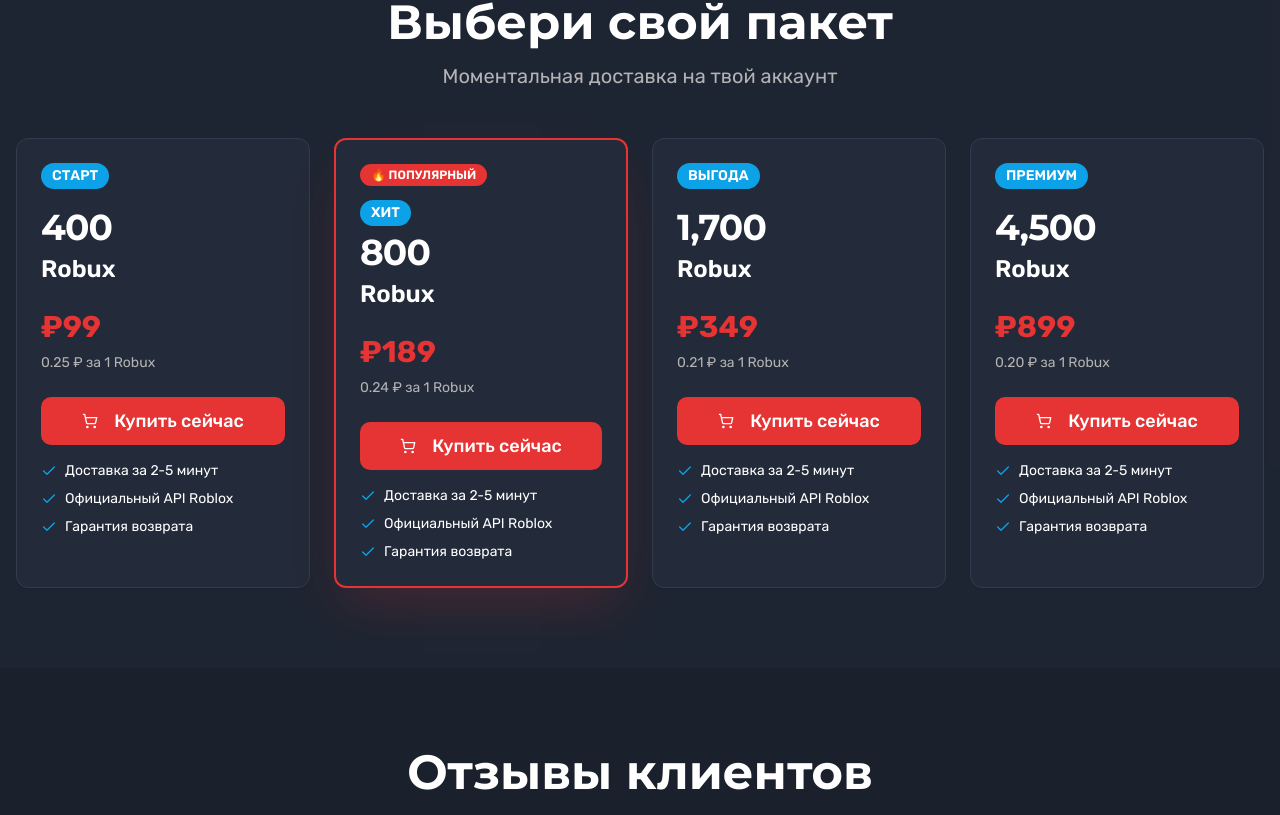
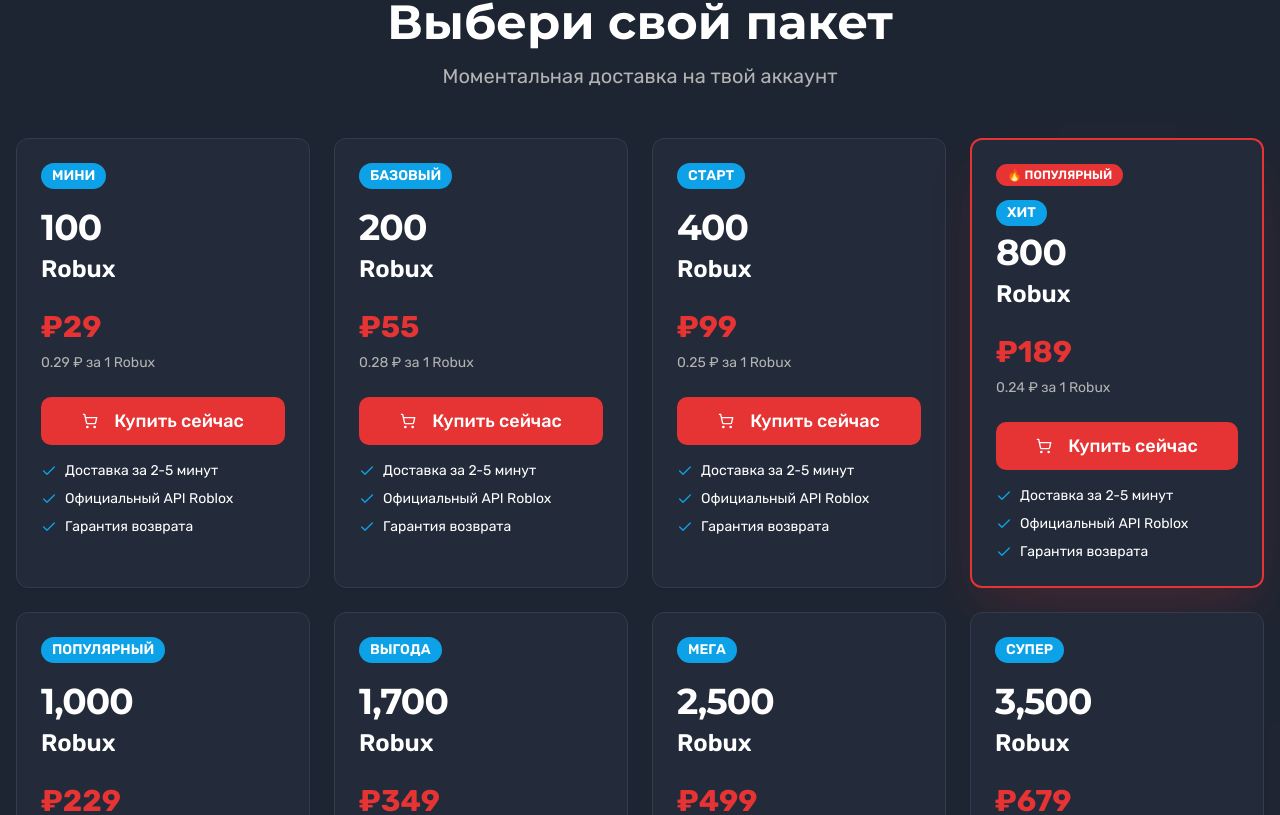
Before and after one commit to pr-poehali-dev/robux-sales-website, a React (Vite) app: page / in a window 1280 px wide. Shown: the part 1565-2380 px from the top of the page. Built offline with nearby package versions, Linux system fonts and the light colour scheme.

Commit message:
Добавить очень много пакетов с робаксами

```diff
--- a/src/pages/Index.tsx
+++ b/src/pages/Index.tsx
@@ -55,10 +55,22 @@ const Index = () => {
   }, [toast]);
 
   const packages = [
-    { id: 1, amount: 400, price: 99, badge: 'СТАРТ', popular: false },
-    { id: 2, amount: 800, price: 189, badge: 'ХИТ', popular: true },
-    { id: 3, amount: 1700, price: 349, badge: 'ВЫГОДА', popular: false },
-    { id: 4, amount: 4500, price: 899, badge: 'ПРЕМИУМ', popular: false },
+    { id: 1, amount: 100, price: 29, badge: 'МИНИ', popular: false },
+    { id: 2, amount: 200, price: 55, badge: 'БАЗОВЫЙ', popular: false },
+    { id: 3, amount: 400, price: 99, badge: 'СТАРТ', popular: false },
+    { id: 4, amount: 800, price: 189, badge: 'ХИТ', popular: true },
+    { id: 5, amount: 1000, price: 229, badge: 'ПОПУЛЯРНЫЙ', popular: false },
+    { id: 6, amount: 1700, price: 349, badge: 'ВЫГОДА', popular: false },
+    { id: 7, amount: 2500, price: 499, badge: 'МЕГА', popular: false },
+    { id: 8, amount: 3500, price: 679, badge: 'СУПЕР', popular: false },
+    { id: 9, amount: 4500, price: 899, badge: 'ПРЕМИУМ', popular: false },
+    { id: 10, amount: 6000, price: 1149, badge: 'ЭЛИТ', popular: false },
+    { id: 11, amount: 8000, price: 1499, badge: 'МАСТЕР', popular: false },
+    { id: 12, amount: 10000, price: 1799, badge: 'ЛЕГЕНДА', popular: true },
+    { id: 13, amount: 15000, price: 2599, badge: 'ТИТАН', popular: false },
+    { id: 14, amount: 20000, price: 3399, badge: 'КОРОЛЬ', popular: false },
+    { id: 15, amount: 25000, price: 4099, badge: 'ИМПЕРАТОР', popular: false },
+    { id: 16, amount: 50000, price: 7999, badge: 'МИЛЛИОНЕР', popular: false },
   ];
 
   const reviews = [
```
